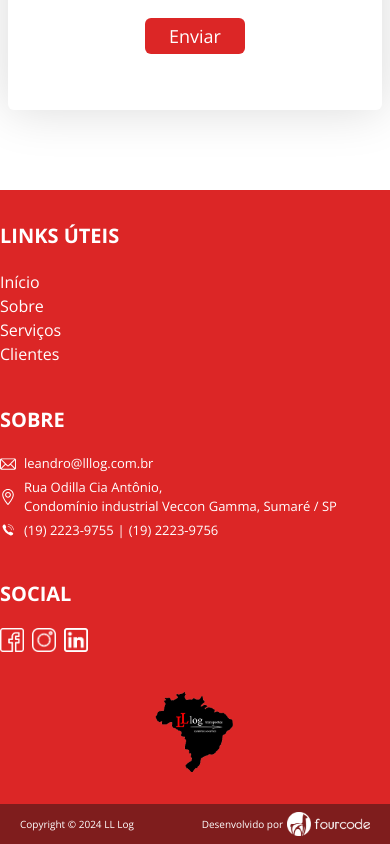
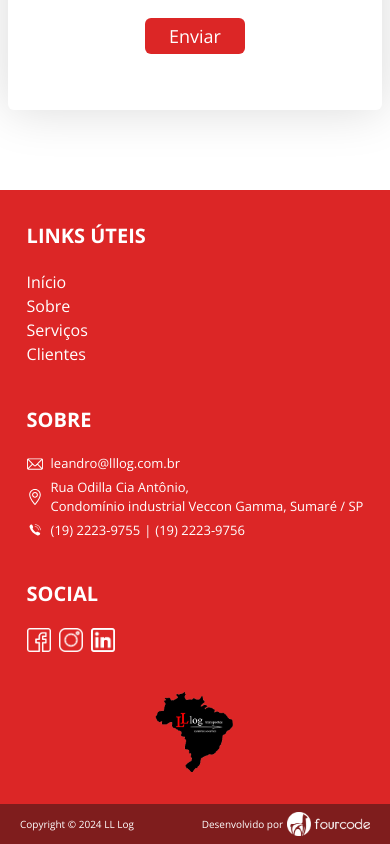
Before and after one commit to FourCodeBR/box-express, a React (Vite) app: page / in a window 390 px wide. Shown: the part 5104-5948 px from the top of the page. Built offline with nearby package versions, Linux system fonts and the light colour scheme.

Commit message:
Add error msg

```diff
--- a/src/components/ContactForm.jsx
+++ b/src/components/ContactForm.jsx
@@ -8,6 +8,7 @@ export const ContactForm = () => {
   const [isLoading, setIsLoading] = useState(false);
   const [isVisible, setIsVisible] = useState(false);
   const [startTimer, setStartTimer] = useState(false);
+  const [error, setError] = useState(false);
   const { register, handleSubmit, formState: { errors }, reset } = useForm();
   const form = useRef();
 
@@ -16,10 +17,10 @@ export const ContactForm = () => {
     await emailjs.sendForm('service_4gpihbb', 'template_1qbbldh', form.current, {
       publicKey: 'FmK8BLE1KliR3nfc8'
     }).then((result) => {
-      console.log(result.text);
+      return;
     }
     ).catch((error) => {
-      console.log(error.text);
+      setError(true);
     });
 
     reset();
@@ -129,7 +130,8 @@ export const ContactForm = () => {
               </div>
 
               <div className='col-span-2 flex items-center justify-center'>
-                {isVisible && <p className='text-green-600 text-sm'>Mensagem enviada com sucesso!</p>}
+                {isVisible && !error && <p className='text-green-600 text-md'>Mensagem enviada com sucesso!</p>}
+                {error && <p className='text-red-600 text-md'>Erro ao enviar mensagem!</p>}
               </div>
 
             </div>
--- a/src/components/Footer.jsx
+++ b/src/components/Footer.jsx
@@ -19,10 +19,10 @@ export const Footer = () => {
     return (
 
         <>
-            <div className='bg-red-600 flex flex-col justify-center py-8 font-openSans text-white'>
+            <div className='bg-red-600 flex flex-col justify-center items-center py-8 font-openSans text-white'>
 
                 <div className='flex justify-center flex-start'>
-                    <div className='grid md:grid-cols-4 md:gap-10 gap-10 items-start w-full max-w-[1000px]'>
+                    <div className='grid md:grid-cols-4 md:gap-10 gap-10 md:items-start w-full max-w-[1000px]'>
 
                         <div className='flex justify-center md:order-none order-last h-full items-center'>
                             <img src={logoLL} alt="" className='md:h-28 h-20' />
```
